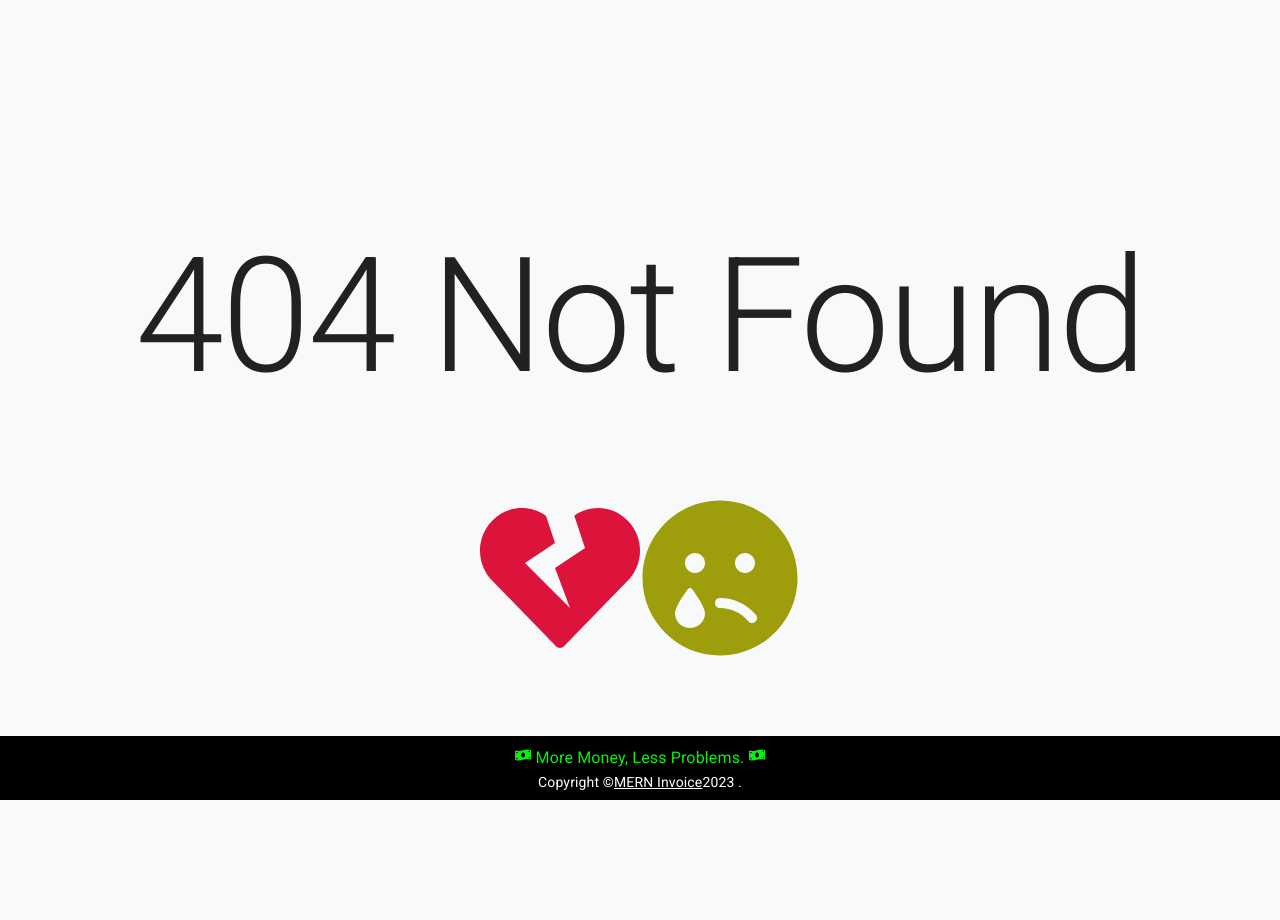
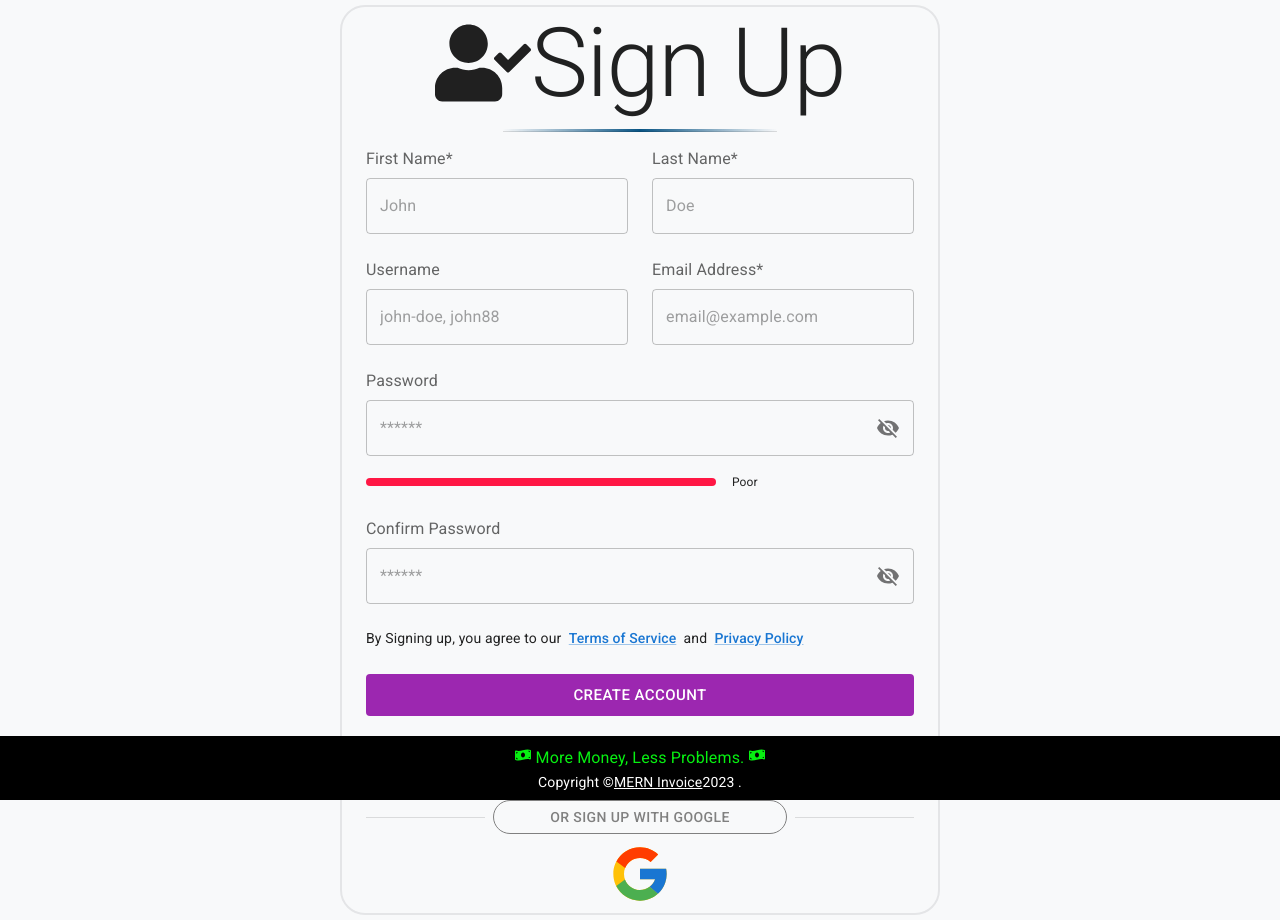
Before and after one commit to noelys215/MERN_Invoice, a React (Create React App) app in the folder client/: page /register in a window 1280 px wide. Before the commit this address had no page. Before the commit the page ends 800 px from the top, so only its background shows below. Built offline with nearby package versions, Linux system fonts and the light colour scheme.

Commit message:
FEAT: Add Registration Page

```diff
--- a/client/src/App.jsx
+++ b/client/src/App.jsx
@@ -8,6 +8,7 @@ import { Layout } from './components/Layout';
 import { Footer } from './components/Footer';
 import { NotFound } from './components/NotFound';
 import { ToastContainer } from 'react-toastify';
+import { RegisterPage } from './features/auth/pages/RegisterPage';
 
 export const App = () => {
 	useTitle('MERN Invoice - Home');
@@ -17,6 +18,7 @@ export const App = () => {
 			<Routes>
 				<Route path="/" element={<Layout />}>
 					<Route index element={<HomePage />} />
+					<Route path="register" element={<RegisterPage />} />
 					<Route path="*" element={<NotFound />} />
 				</Route>
 			</Routes>
--- a/client/src/animations/authButtonAnimations.js
+++ b/client/src/animations/authButtonAnimations.js
@@ -1,6 +1,6 @@
 import { motion } from 'framer-motion';
 
-export const authButtonAnimations = ({ children, type }) => {
+export const AuthButtonAnimation = ({ children, type }) => {
 	switch (type) {
 		default:
 			return (
--- a/client/src/features/auth/forms/RegisterForm.jsx
+++ b/client/src/features/auth/forms/RegisterForm.jsx
@@ -21,9 +21,9 @@ import {
 	Typography,
 } from '@mui/material';
 import { Formik } from 'formik';
-import AuthButtonAnimation from '../../../animations/authButtonAnimations';
-import Spinner from '../../../components/Spinner';
-import useTitle from '../../../hooks/useTitle';
+import { Spinner } from '../../../components/Spinner';
+import { useTitle } from '../../../hooks/useTitle';
+import { AuthButtonAnimation } from '../../../animations/authButtonAnimations';
 
 const USERNAME_REGEX = /^[A-z][A-z0-9-_]{3,23}$/;
 
--- /dev/null
+++ b/client/src/features/auth/pages/RegisterPage.jsx
@@ -0,0 +1,100 @@
+import LockOpenIcon from '@mui/icons-material/LockOpen';
+import { Box, Button, Container, Divider, Typography, Grid } from '@mui/material';
+import { FaUserCheck } from 'react-icons/fa';
+import { Link } from 'react-router-dom';
+import { StyledDivider } from '../../../components/StyledDivider';
+import { AuthWrapper } from '../forms/AuthWrapper';
+import { RegisterForm } from '../forms/RegisterForm';
+import { GoogleLogin } from '../../../components/GoogleLogin';
+
+export const RegisterPage = () => {
+	return (
+		<AuthWrapper>
+			<Container
+				component="main"
+				maxWidth="sm"
+				sx={{
+					border: '2px solid #e4e5e7',
+					borderRadius: '25px',
+					// mt: 0,
+					// mb: 5,
+					m: 'auto',
+				}}>
+				<Grid>
+					<Grid item xs={12}>
+						<Box
+							sx={{
+								display: 'flex',
+								flexDirection: 'row',
+								justifyContent: 'center',
+								alignItems: 'center',
+							}}>
+							<FaUserCheck className="auth-svg" />
+							<Typography variant="h1">Sign Up</Typography>
+						</Box>
+						<StyledDivider />
+					</Grid>
+					{/* Registration Form */}
+					<RegisterForm />
+
+					{/* Already Have Account */}
+					<Box
+						sx={{
+							display: 'flex',
+							flexDirection: 'column',
+							alignItems: 'center',
+							borderRadius: '25px',
+							'&:hover': {
+								bgcolor: '#CCFF996b',
+							},
+							mt: 2,
+							mb: 2,
+						}}>
+						<Button startIcon={<LockOpenIcon />} endIcon={<LockOpenIcon />}>
+							<Typography
+								component={Link}
+								to="/login"
+								variant="h6"
+								sx={{ textDecoration: 'none' }}
+								color="primary">
+								Already have an account?
+							</Typography>
+						</Button>
+					</Box>
+
+					{/* Google Sign In */}
+					<Grid item xs={12}>
+						<Box sx={{ alignItems: 'center', display: 'flex' }}>
+							<Divider sx={{ flexGrow: 1 }} orientation="horizontal" />
+							<Button
+								variant="outlined"
+								sx={{
+									cursor: 'unset',
+									m: 1,
+									py: 0.5,
+									px: 7,
+									borderColor: 'grey !important',
+									color: 'grey !important',
+									fontWeight: 500,
+									borderRadius: '25px',
+								}}
+								disableRipple
+								disabled>
+								OR SIGN UP WITH GOOGLE
+							</Button>
+							<Divider sx={{ flexGrow: 1 }} orientation="horizontal" />
+						</Box>
+						<Box
+							sx={{
+								display: 'flex',
+								alignItems: 'center',
+								justifyContent: 'center',
+							}}>
+							<GoogleLogin />
+						</Box>
+					</Grid>
+				</Grid>
+			</Container>
+		</AuthWrapper>
+	);
+};
```
